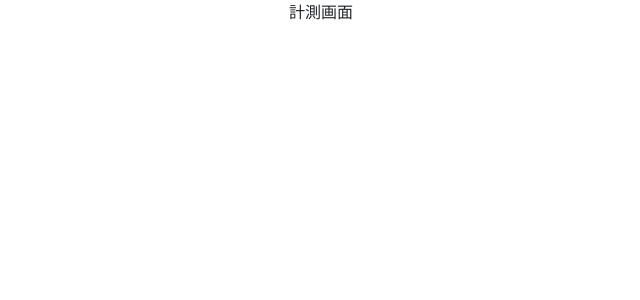
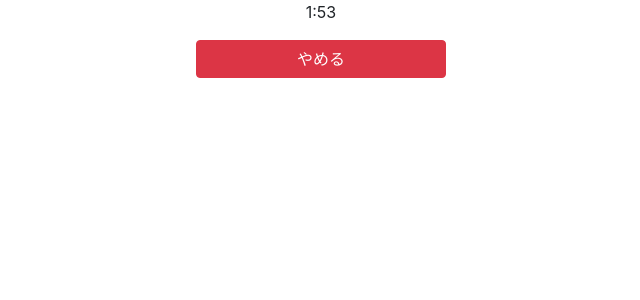
Before and after one commit to uyupun-archive/xen, a Nuxt app: page /measure in a window 1280 px wide. Shown: the top 300 px of the page, without its empty margins (319-959 px from the left). Built offline with nearby package versions, Linux system fonts and the light colour scheme.

Commit message:
create countDown in /measure

```diff
--- a/pages/measure/index.vue
+++ b/pages/measure/index.vue
@@ -1,5 +1,40 @@
 <template>
-  <div>
-    計測画面
+  <div class="container">
+    <div>{{min + ':' + sec }}</div>
+    <router-link to="/">
+      <button type="button" class="btn btn-danger mt-3">やめる</button>
+    </router-link>
   </div>
 </template>
+<script>
+export default {
+  data () {
+    return {
+      min: 2,
+      sec: 0,
+    }
+  },
+  created() {
+    this.countDown();
+  },
+  methods: {
+    countDown(){
+      setInterval(() => {
+        if(this.sec + this.min != 0){
+          if(this.sec == 0){
+            this.min--;
+            this.sec = 60;
+          }
+          this.sec--;
+        }else{
+          return true;
+        }
+      }, 1000)
+    }
+  }
+};
+</script>
+
+<style lang="scss" scoped>
+
+</style>
```
